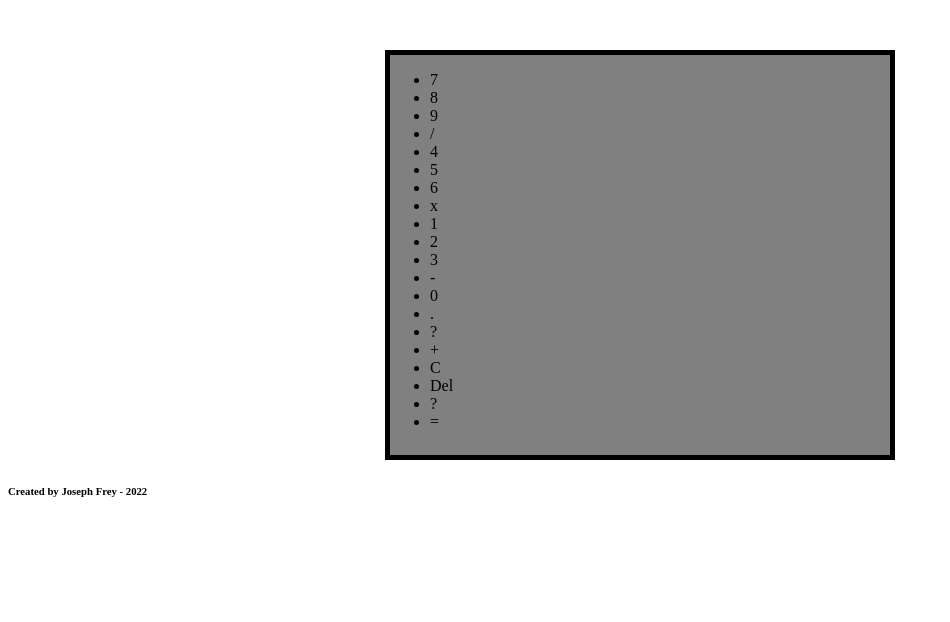
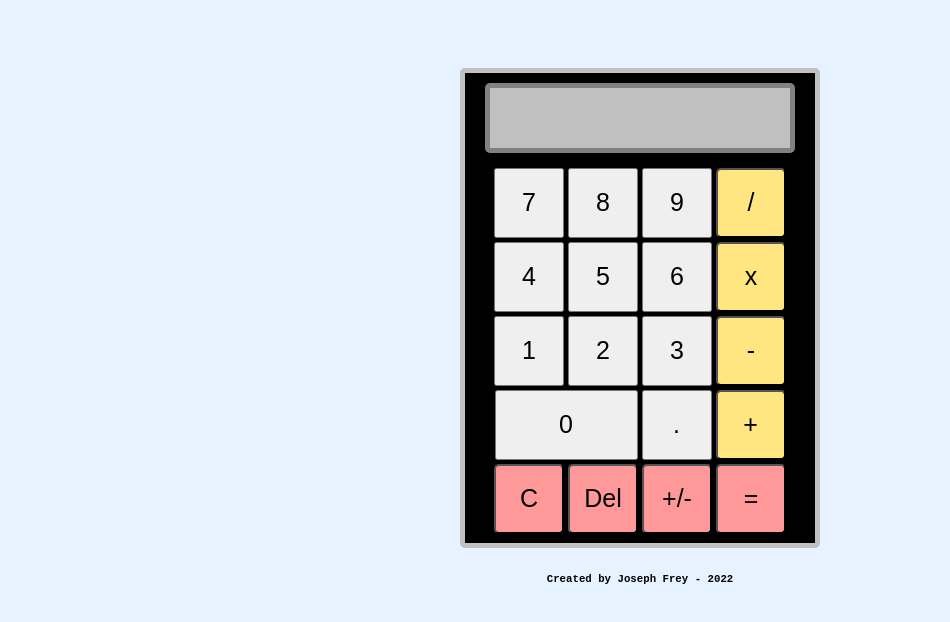
Before and after one commit to jfrey212/calculator, a plain HTML site: page index.html in a window 1280 px wide. Shown: the whole page, without its empty margins (0-950 px from the left). Drawn offline with Linux system fonts and the light colour scheme.

Commit message:
added and styled HTML, javascript functionality for buttons

```diff
--- a/index.html
+++ b/index.html
@@ -10,29 +10,26 @@
       <div class="output">
         <p class="answer"></p>
       </div>
-      <div class="buttons">
-        <ul>
-            <li class="button">7</li>
-            <li class="button">8</li>
-            <li class="button">9</li>
-            <li class="button">/</li>
-            <li class="button">4</li>
-            <li class="button">5</li>
-            <li class="button">6</li>
-            <li class="button">x</li>
-            <li class="button">1</li>
-            <li class="button">2</li>
-            <li class="button">3</li>
-            <li class="button">-</li>
-            <li class="button">0</li>
-            <li class="button">.</li>
-            <li class="button">?</li>
-            <li class="button">+</li>
-            <li class="button">C</li>
-            <li class="button">Del</li>
-            <li class="button">?</li>
-            <li class="button">=</li>
-        </ul>
+      <div class="button-grid">
+            <button type="button" class="number" id="seven">7</button>
+            <button type="button" class="number"  id="eight">8</button>
+            <button type="button" class="number"  id="nine">9</button>
+            <button type="button" class="operator" id="divide">/</button>
+            <button type="button" class="number"  id="four">4</button>
+            <button type="button" class="number"  id="five">5</button>
+            <button type="button" class="number"  id="six">6</button>
+            <button type="button" class="operator" id="multiply">x</button>
+            <button type="button" class="number"   id="one">1</button>
+            <button type="button" class="number"   id="two">2</button>
+            <button type="button" class="number"   id="three">3</button>
+            <button type="button" class="operator" id="minus">-</button>
+            <button type="button" class="number"   id="zero">0</button>
+            <button type="button" id="dot">.</button>
+            <button type="button" class="operator" id="plus">+</button>
+            <button type="button" class="action" id="clear">C</button>
+            <button type="button" class="action" id="delete">Del</button>
+            <button type="button" class="action" id="sign">+/-</button>
+            <button type="button" class="action" id="equal">=</button>
       </div>
     </div>
     <h6>Created by Joseph Frey - 2022</h6>
--- a/scripts.js
+++ b/scripts.js
@@ -0,0 +1,97 @@
+let output = "";
+let prevNum = 0;
+let operation = false;
+let operator = "";
+const screen = document.querySelector(".answer");
+const buttons = document.querySelectorAll("button");
+let buttonArr = Array.from(buttons);
+
+buttons.forEach(button => {
+  button.addEventListener('click', press)
+});
+
+function press(e) {
+  if (e.target.className === 'number') {
+    output += e.target.textContent;
+    operation = false;
+    display(output);
+  } else if (e.target.id === 'clear') {
+    clear();
+  } else if (e.target.id === 'delete') {
+    if (operation == false) {
+      del();
+    }
+  } else if (e.target.id === 'dot') {
+      if (!output.includes('.') && operation == false) {
+        output += e.target.textContent;
+        display(output);
+      }
+  } else if (e.target.className === 'operator' && operation == false) {
+    operation = true;
+    operator = e.target.id;
+    prevNum = Number(output);
+    output = "";
+    display(e.target.textContent);
+  } else if (e.target.id === 'equal') {
+    if (prevNum && output !== '') {
+      switch(operator) {
+        case "divide":
+          answer = operate(prevNum, Number(output), divide);
+          break;
+        case "multiply":
+          answer = operate(prevNum, Number(output), multiply);
+          break;
+        case "minus":
+          answer = operate(prevNum, Number(output), subtract);
+          break;
+        case "plus":
+          answer = operate(prevNum, Number(output), add);
+          break;
+      }
+    output = `${answer}`;
+    display(output);
+    }
+  }
+}
+
+function operate(x, y, operation) {
+  return operation(x,y);
+}
+
+function add(x, y) {
+  return x + y;
+}
+
+function subtract(x, y) {
+  return x - y;
+}
+
+function multiply(x, y) {
+  return x * y;
+}
+
+function divide(x, y) {
+  if (y === 0) {
+    return "ERROR";
+  } else {
+    return x / y;
+  }
+}
+
+function display(item) {
+  screen.textContent = item;
+}
+
+function clear() {
+  answer = 0
+  output = '';
+  operation = false;
+  screen.textContent = output;
+}
+
+function del() {
+  arr = output.split('')
+  arr.pop();
+  output = arr.join('');
+  display(output);
+}
--- a/style.css
+++ b/style.css
@@ -1,14 +1,65 @@
-.body{
-  font-family: verdana, sans-serif;
+body {
+  font-family: 'Courier New', monospace;
+  background-color: #e6f2ff;
+  display: flex;
+  flex-direction: column;
+  justify-content: center;
+  align-items: center;
 }
 .container {
-  style: flex;
-  flex-direction: row;
-  height: 400px;
-  width: 500px;
-  border: 5px solid black;
-  margin-left: auto;
-  margin-right: auto;
-  margin-top: 50px;
-  background-color: grey;
+  display: flex;
+  flex-direction: column;
+  height: 470px;
+  width: 350px;
+  border: 5px solid silver;
+  margin-top: 60px;
+  border-radius: 5px;
+  background-color: black;
+  justify-content: center;
 }
+
+.answer {
+  display: flex;
+  justify-content: flex-end;
+  align-items: center;
+  height: 60px;
+  border: 5px solid grey;
+  background-color: silver;
+  color: black;
+  border-radius: 5px;
+  padding-right: 15px;
+  font-size: 30px;
+  margin: 15px 20px 0px 20px;
+}
+
+.button-grid {
+  display: flex;
+  flex-wrap: wrap;
+  flex: 1;
+  margin: 8px 2px;
+  align-items: center;
+  justify-content: center;
+  padding: 5px;
+}
+
+button {
+  list-style-type: none;
+  margin: 2px;
+  font-size: 25px;
+  width: 70px;
+  height: 70px;
+}
+
+#zero {
+  width: 143px;
+}
+
+.operator {
+  background-color: #ffe680;
+  border-radius: 5px;
+}
+
+.action {
+  background-color: #ff9999;
+  border-radius: 5px;
+}
```
